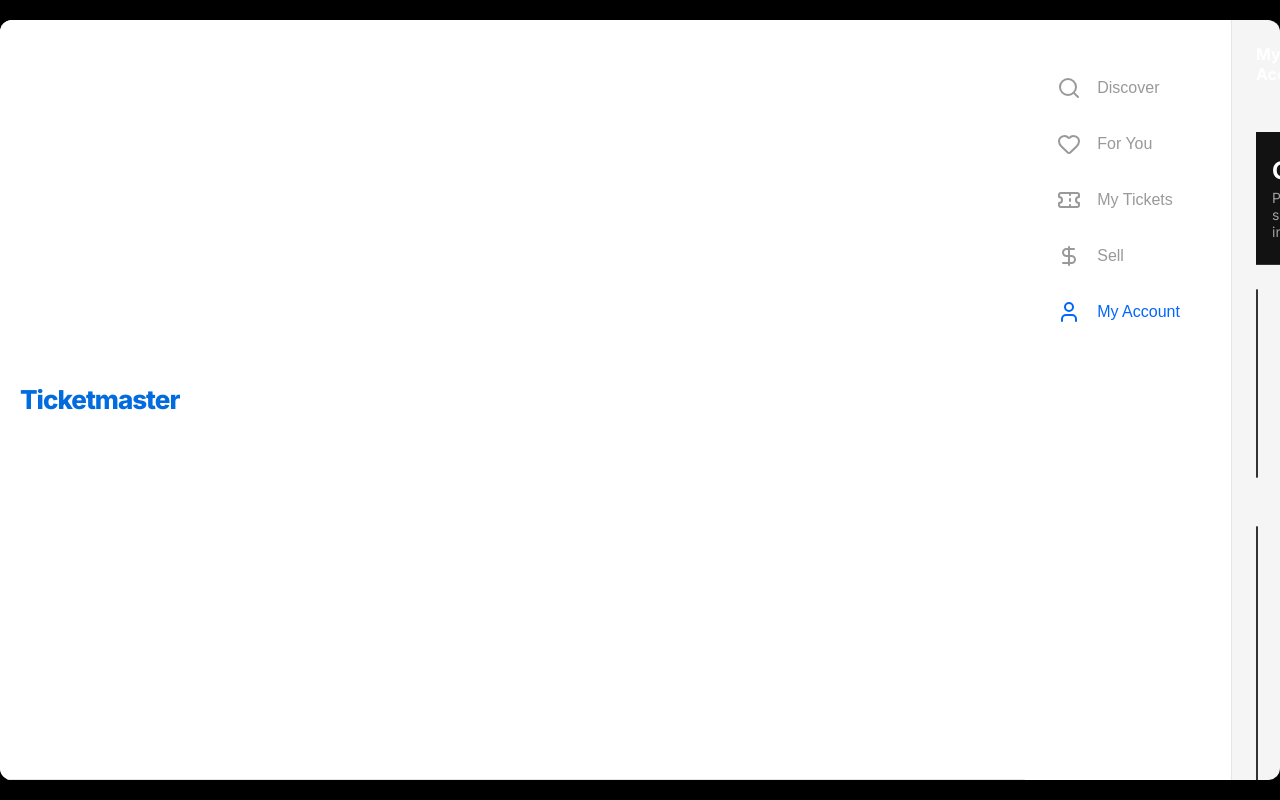
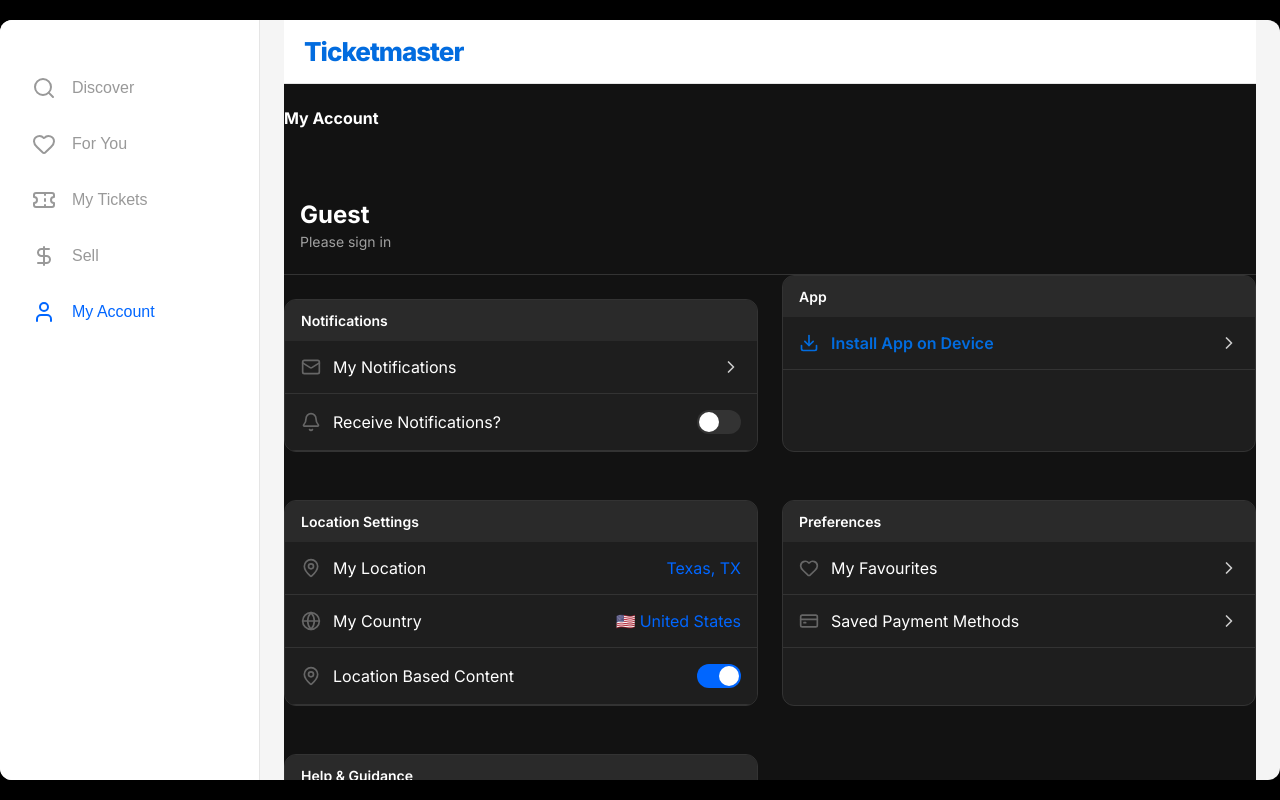
Before and after one commit to aluelue041-ops/tkmaster, a React (Vite) app: page /account in a window 1280 px wide. Built offline with nearby package versions, Linux system fonts and the light colour scheme.

Commit message:
Fix MyAccount crash (useState order) and desktop layout with content-wrapper

```diff
--- a/src/App.css
+++ b/src/App.css
@@ -42,6 +42,13 @@ body {
   box-shadow: 0 0 20px rgba(0,0,0,0.5);
   display: flex;
   flex-direction: column;
+}
+
+.content-wrapper {
+  flex: 1;
+  display: flex;
+  flex-direction: column;
+  overflow: hidden;
 }
 
 .main-content {
@@ -315,8 +322,12 @@ body {
 
   .main-content {
     padding-bottom: 0;
+  }
+
+  .content-wrapper {
+    order: 2;
     padding: 0 24px;
-    order: 2; /* Main content on the right */
+    flex: 1;
   }
 
   /* Transform Bottom Nav into a Sidebar */
--- a/src/App.jsx
+++ b/src/App.jsx
@@ -80,8 +80,10 @@ function App() {
   return (
     <Router>
       <div className="app-container">
-        <TopNav />
-        <main className="main-content">
+        <BottomNav />
+        <div className="content-wrapper">
+          <TopNav />
+          <main className="main-content">
           <Routes>
             <Route path="/" element={<Discover />} />
             <Route path="/foryou" element={<ForYou />} />
@@ -93,8 +95,8 @@ function App() {
             <Route path="/signin" element={<SignIn />} />
             <Route path="/admin" element={<AdminDashboard />} />
           </Routes>
-        </main>
-        <BottomNav />
+          </main>
+        </div>
       </div>
     </Router>
   );
--- a/src/pages/MyAccount.jsx
+++ b/src/pages/MyAccount.jsx
@@ -9,6 +9,8 @@ export default function MyAccount() {
   const [deferredPrompt, setDeferredPrompt] = useState(null);
   const [isInstalled, setIsInstalled] = useState(false);
   const navigate = useNavigate();
+
+  const [toastMessage, setToastMessage] = useState('');
 
   useEffect(() => {
     const storedUser = localStorage.getItem('user');
@@ -46,7 +48,6 @@ export default function MyAccount() {
     }
   };
 
-  const [toastMessage, setToastMessage] = useState('');
 
   const handleSignOut = () => {
     localStorage.removeItem('token');
```
